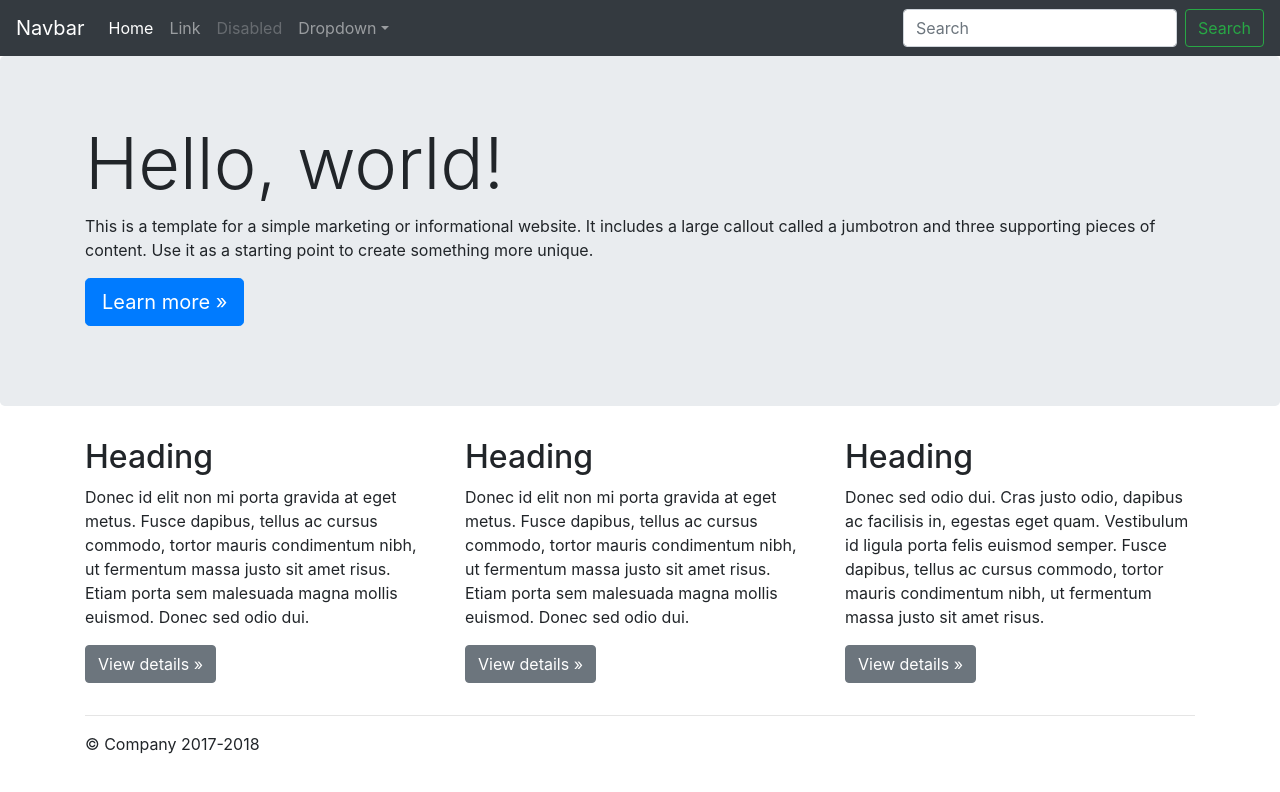
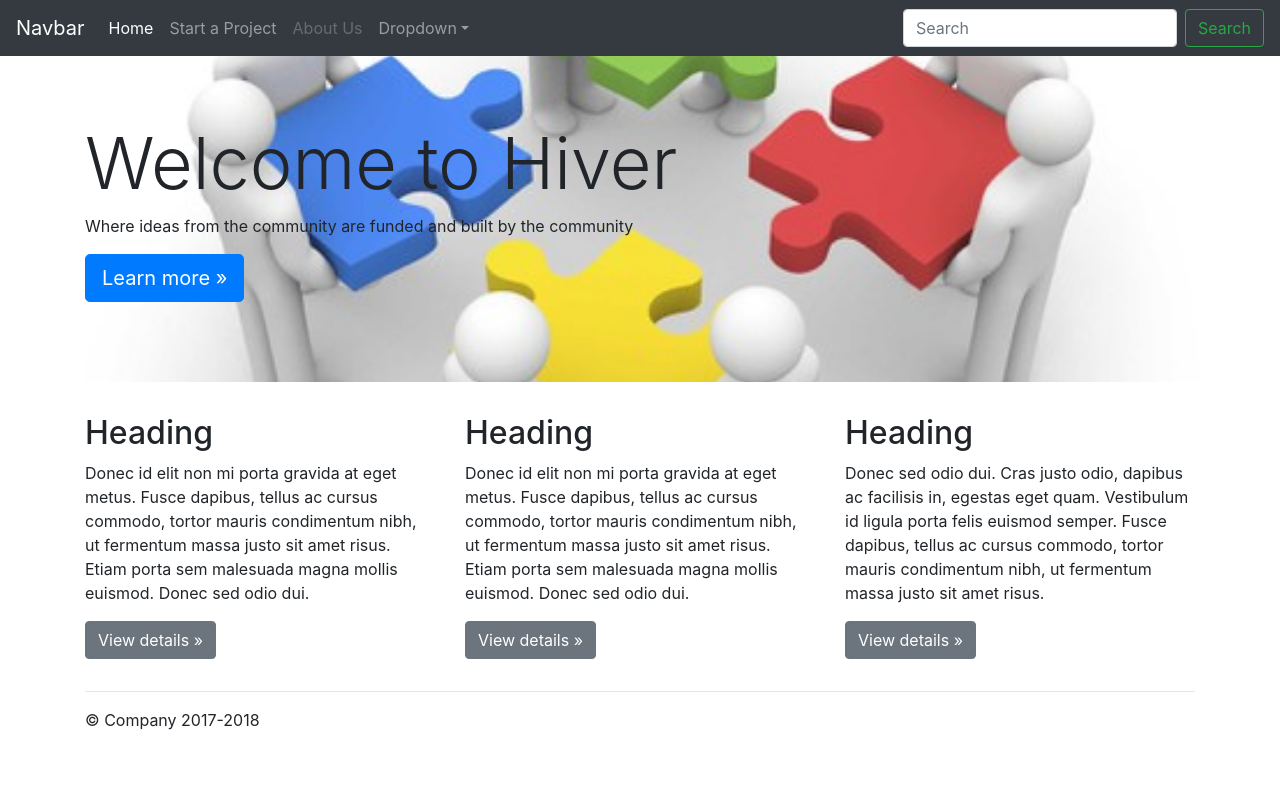
Before and after one commit to ianboru/bootstrapTemplate, a website: page index.html in a window 1280 px wide. Drawn offline with nearby package versions, Linux system fonts and the light colour scheme.

Commit message:
styling jumbotron

```diff
--- a/css/straitflow.css
+++ b/css/straitflow.css
@@ -1,4 +1,15 @@
 /* Move down content because we have a fixed navbar that is 3.5rem tall */
 body {
   padding-top: 3.5rem;
+  height: 100%;
 }
+.jumbotron {
+/* The image used */
+    background-image:  url("../img/everyone-working-together.jpg");    /* Full height */
+    height: 100%;
+
+    /* Center and scale the image nicely */
+    background-position: center;
+    background-repeat: no-repeat;
+    background-size: cover;
+ }
--- a/index.html
+++ b/index.html
@@ -1,40 +1,35 @@
-
 <!doctype html>
 <html lang="en">
+
 <head>
     <meta charset="utf-8">
     <meta name="viewport" content="width=device-width, initial-scale=1, shrink-to-fit=no">
     <meta name="description" content="">
     <meta name="author" content="">
     <link rel="icon" href="../../../../favicon.ico">
-
-    <title>Jumbotron Template for Bootstrap</title>
-
+    <title>Welcome to Hiver</title>
     <!-- Bootstrap core CSS -->
     <link href="./node_modules/bootstrap/dist/css/bootstrap.min.css" rel="stylesheet">
-
     <!-- Custom styles for this template -->
     <link href="css/straitflow.css" rel="stylesheet">
 </head>
 
 <body>
-
     <nav class="navbar navbar-expand-md navbar-dark fixed-top bg-dark">
         <a class="navbar-brand" href="#">Navbar</a>
         <button class="navbar-toggler" type="button" data-toggle="collapse" data-target="#navbarsExampleDefault" aria-controls="navbarsExampleDefault" aria-expanded="false" aria-label="Toggle navigation">
             <span class="navbar-toggler-icon"></span>
         </button>
-
         <div class="collapse navbar-collapse" id="navbarsExampleDefault">
             <ul class="navbar-nav mr-auto">
                 <li class="nav-item active">
                     <a class="nav-link" href="#">Home <span class="sr-only">(current)</span></a>
                 </li>
                 <li class="nav-item">
-            <a class="nav-link" href="#">Link</a>
+                    <a class="nav-link" href="#">Start a Project</a>
                 </li>
                 <li class="nav-item">
-            <a class="nav-link disabled" href="#">Disabled</a>
+                    <a class="nav-link disabled" href="#">About Us</a>
                 </li>
                 <li class="nav-item dropdown">
                     <a class="nav-link dropdown-toggle" href="http://example.com" id="dropdown01" data-toggle="dropdown" aria-haspopup="true" aria-expanded="false">Dropdown</a>
@@ -51,18 +46,17 @@
             </form>
         </div>
     </nav>
-
     <main role="main">
-
         <!-- Main jumbotron for a primary marketing message or call to action -->
         <div class="jumbotron">
-        <div class="container">
-          <h1 class="display-3">Hello, world!</h1>
-          <p>This is a template for a simple marketing or informational website. It includes a large callout called a jumbotron and three supporting pieces of content. Use it as a starting point to create something more unique.</p>
+            <div style class="container">
+
+                <h1 class="display-3">Welcome to Hiver</h1>
+                <p>Where ideas from the community are funded and built by the community</p>
                 <p><a class="btn btn-primary btn-lg" href="#" role="button">Learn more &raquo;</a></p>
+
             </div>
         </div>
-
         <div class="container">
             <!-- Example row of columns -->
             <div class="row">
@@ -82,23 +76,22 @@
                     <p><a class="btn btn-secondary" href="#" role="button">View details &raquo;</a></p>
                 </div>
             </div>
-
             <hr>
-
-      </div> <!-- /container -->
-
+        </div>
+        <!-- /container -->
     </main>
-
     <footer class="container">
         <p>&copy; Company 2017-2018</p>
     </footer>
-
     <!-- Bootstrap core JavaScript
     ================================================== -->
     <!-- Placed at the end of the document so the pages load faster -->
     <script src="https://code.jquery.com/jquery-3.2.1.slim.min.js" integrity="sha384-KJ3o2DKtIkvYIK3UENzmM7KCkRr/rE9/Qpg6aAZGJwFDMVNA/GpGFF93hXpG5KkN" crossorigin="anonymous"></script>
-    <script>window.jQuery || document.write('<script src="../../assets/js/vendor/jquery-slim.min.js"><\/script>')</script>
+    <script>
+    window.jQuery || document.write('<script src="../../assets/js/vendor/jquery-slim.min.js"><\/script>')
+    </script>
     <script src="https://unpkg.com/popper.js/dist/umd/popper.min.js"></script>
     <script src="/node_modules/bootstrap/dist/js/bootstrap.min.js"></script>
 </body>
+
 </html>
```
Also changed, not shown: img/everyone-working-together.jpg (added). Lines whose indentation alone changed are shown as unchanged.
